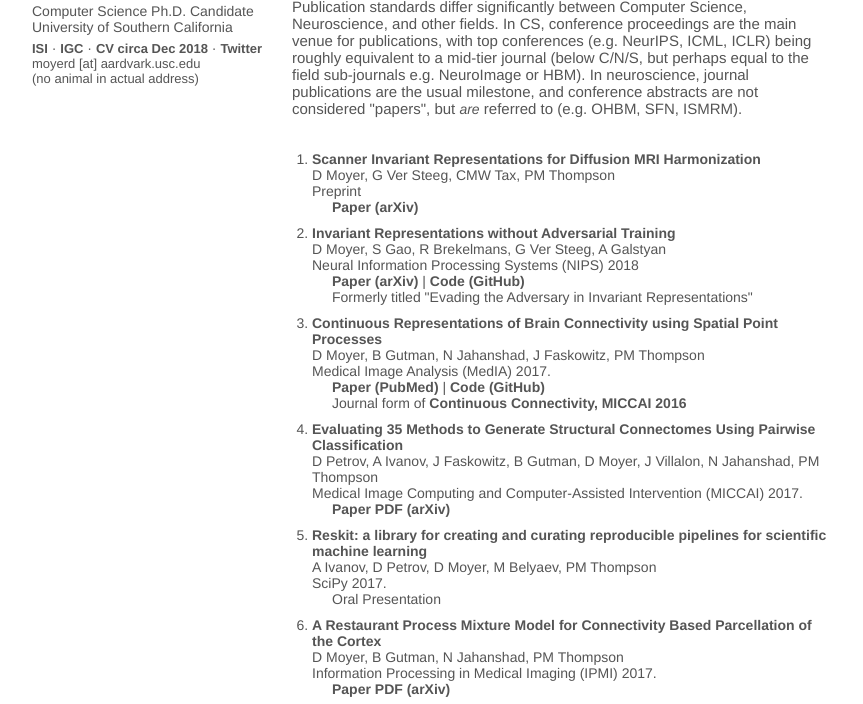
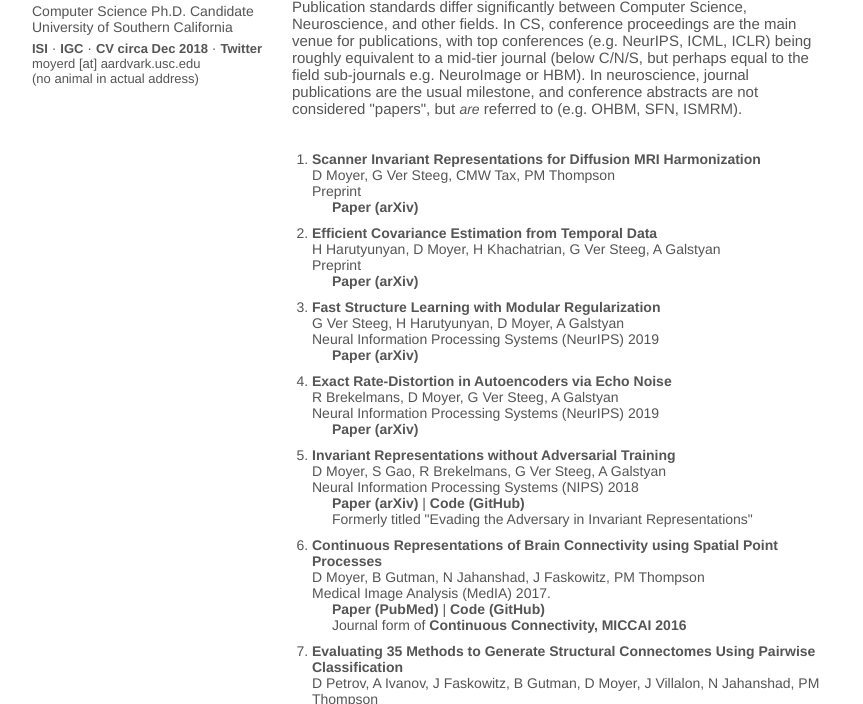
Before and after one commit to dcmoyer/dcmoyer.github.io, a plain HTML site: page pubs.html in a window 1280 px wide. Shown: the part 90-794 px from the top of the page, without its empty margins (208-1071 px from the left). Drawn offline with nearby package versions, Linux system fonts and the light colour scheme; some packages are replaced by stand-ins of ours.

Commit message:
[add] neurips 2019 additions

```diff
--- a/pubs.html
+++ b/pubs.html
@@ -70,6 +70,39 @@ Preprint
 <div id="pub_notes">
 <ul>
   <li><a href="https://arxiv.org/abs/1904.05375">Paper (arXiv)</a> </li>
+</ul>
+</div>
+</li>
+
+<li>
+<span class="pub_title"><a href="https://arxiv.org/abs/1905.13276">Efficient Covariance Estimation from Temporal Data</a></span><br>
+H Harutyunyan, <b>D Moyer</b>, H Khachatrian, G Ver Steeg, A Galstyan<br>
+Preprint
+<div id="pub_notes">
+<ul>
+  <li><a href="https://arxiv.org/abs/1905.13276">Paper (arXiv)</a>  </li>
+</ul>
+</div>
+</li>
+
+<li>
+<span class="pub_title"><a href="https://arxiv.org/abs/1706.03353">Fast Structure Learning with Modular Regularization</a></span><br>
+G Ver Steeg, H Harutyunyan, <b>D Moyer</b>, A Galstyan<br>
+Neural Information Processing Systems (NeurIPS) 2019
+<div id="pub_notes">
+<ul>
+  <li><a href="https://arxiv.org/abs/1706.03353">Paper (arXiv)</a> </li>
+</ul>
+</div>
+</li>
+
+<li>
+<span class="pub_title"><a href="https://arxiv.org/abs/1904.07199">Exact Rate-Distortion in Autoencoders via Echo Noise</a></span><br>
+R Brekelmans, <b>D Moyer</b>, G Ver Steeg, A Galstyan<br>
+Neural Information Processing Systems (NeurIPS) 2019
+<div id="pub_notes">
+<ul>
+  <li><a href="https://arxiv.org/abs/1904.07199">Paper (arXiv)</a> </li>
 </ul>
 </div>
 </li>
```
